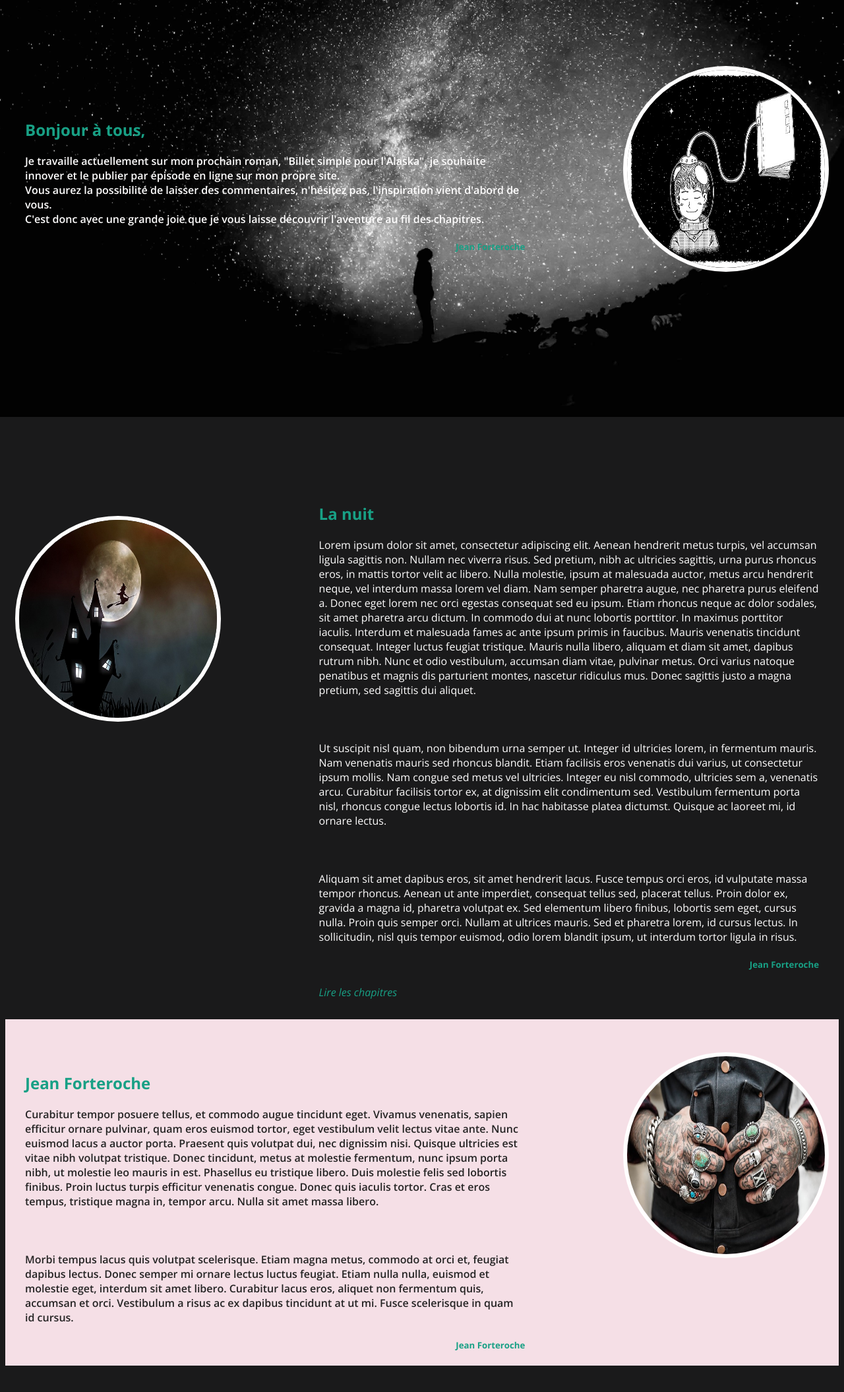
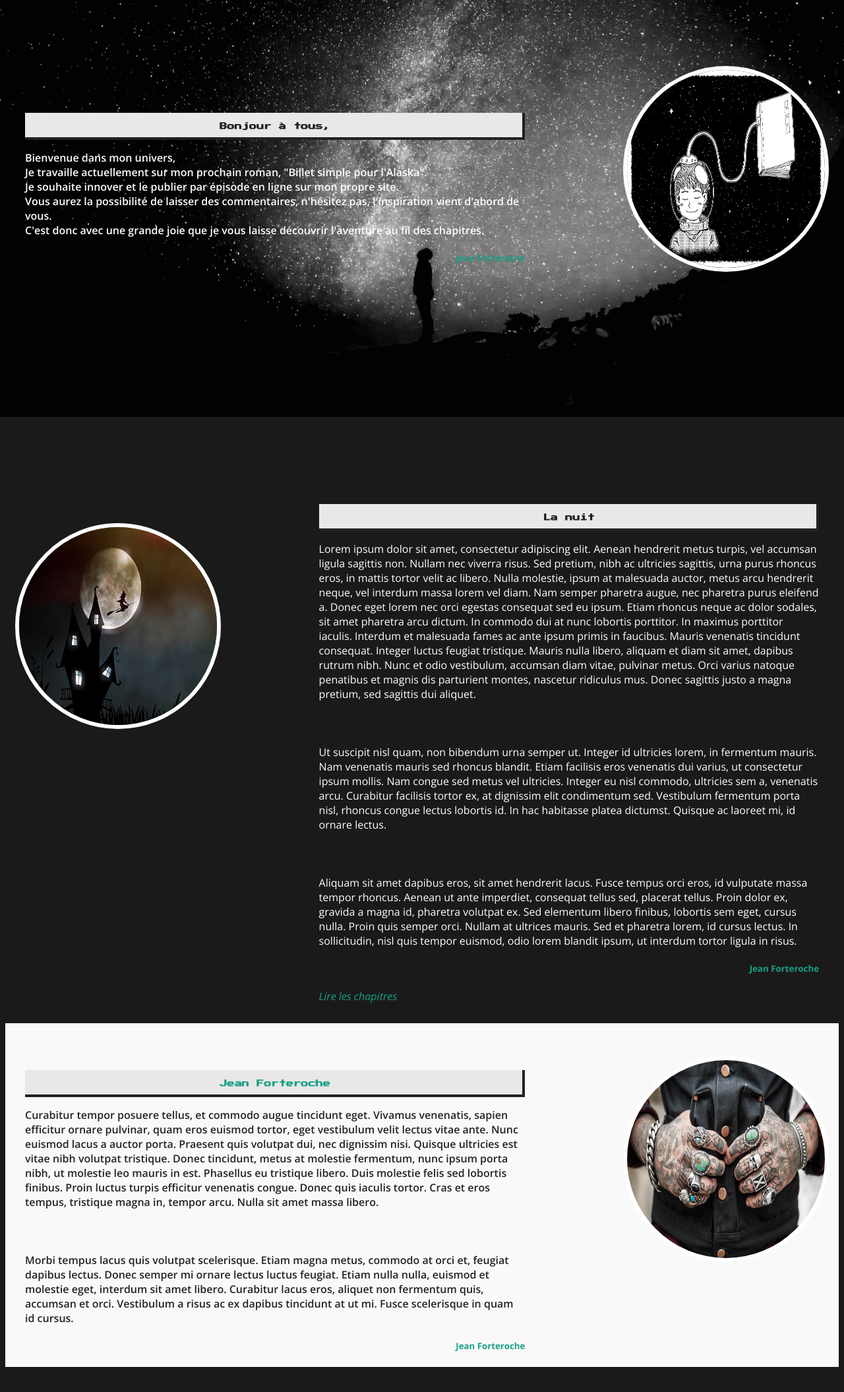
Before and after one commit to b1b1111/Blog-Jean-Forteroche, a PHP site: page /coursphp/ in a window 1280 px wide. Shown: the part 221-2331 px from the top of the page at 66% size. Before the commit the page ends 2291 px from the top, so only its background shows below. Run offline with PHP 8.4, Linux system fonts and the light colour scheme; some libraries are stand-ins or nearby versions.

Commit message:
style global

```diff
--- a/public/css/style.css
+++ b/public/css/style.css
@@ -346,19 +346,19 @@ textarea {
 }
 
 #contact_form input {
-    width: 300px;
-    height: 30px;
+    width: 400px;
+    height: 34px;
 }
 
 #contact_form textarea {
-    width: 300px;
+    width: 400px;
     color: black;
 }
 
 
 /*-----------------------------------------FOOTER-------------------------------------------------*/
 #footer {
-    background: rgb(245, 223, 230);
+    background: rgb(250, 249, 249);
     margin-top: 30px;
     display: flex;
     justify-content: space-between;
@@ -370,6 +370,10 @@ textarea {
     margin: 60px 0 0 30px;
     color: rgb(36, 35, 35);
     font-weight: 600;
+}
+
+#bio h3 {
+    color: #18A085;
 }
 
 #jean_img {
--- a/view/frontend/accueil.php
+++ b/view/frontend/accueil.php
@@ -8,9 +8,11 @@ $menu = view_menu();
 <section id="section_one">
 
     <div id="presentation">
-        <h2>Bonjour à tous, </h2>
+        <h3>Bonjour à tous, </h3>
         <p>
-            Je travaille actuellement sur mon prochain roman, "Billet simple pour l'Alaska", je souhaite innover et le publier par épisode en ligne sur mon propre site.<br />
+            Bienvenue dans mon univers, <br />
+            Je travaille actuellement sur mon prochain roman, "Billet simple pour l'Alaska". <br />
+            Je souhaite innover et le publier par épisode en ligne sur mon propre site.<br />
             Vous aurez la possibilité de laisser des commentaires, n'hésitez pas, l'inspiration vient d'abord de vous. <br />
             C'est donc avec une grande joie que je vous laisse découvrir l'aventure au fil des chapitres.</p>
 
@@ -24,7 +26,7 @@ $menu = view_menu();
 <section id="section_two">
 
     <div id="resum">
-        <h2>La nuit </h2>
+        <h3>La nuit </h3>
         <p>
             Lorem ipsum dolor sit amet, consectetur adipiscing elit. Aenean hendrerit metus turpis, vel accumsan ligula sagittis non. Nullam nec viverra risus. Sed pretium, nibh ac ultricies sagittis, urna purus rhoncus eros, in mattis tortor velit ac libero. Nulla molestie, ipsum at malesuada auctor, metus arcu hendrerit neque, vel interdum massa lorem vel diam. Nam semper pharetra augue, nec pharetra purus eleifend a. Donec eget lorem nec orci egestas consequat sed eu ipsum. Etiam rhoncus neque ac dolor sodales, sit amet pharetra arcu dictum. In commodo dui at nunc lobortis porttitor. In maximus porttitor iaculis. Interdum et malesuada fames ac ante ipsum primis in faucibus. Mauris venenatis tincidunt consequat. Integer luctus feugiat tristique. Mauris nulla libero, aliquam et diam sit amet, dapibus rutrum nibh. Nunc et odio vestibulum, accumsan diam vitae, pulvinar metus. Orci varius natoque penatibus et magnis dis parturient montes, nascetur ridiculus mus. Donec sagittis justo a magna pretium, sed sagittis dui aliquet.<br /><br /><br /><br />
 
@@ -47,7 +49,7 @@ $menu = view_menu();
 
     <div id="footer">
         <div id="bio">
-            <h2>Jean Forteroche</h2>
+            <h3>Jean Forteroche</h3>
             <p>
             Curabitur tempor posuere tellus, et commodo augue tincidunt eget. Vivamus venenatis, sapien efficitur ornare pulvinar, quam eros euismod tortor, eget vestibulum velit lectus vitae ante. Nunc euismod lacus a auctor porta. Praesent quis volutpat dui, nec dignissim nisi. Quisque ultricies est vitae nibh volutpat tristique. Donec tincidunt, metus at molestie fermentum, nunc ipsum porta nibh, ut molestie leo mauris in est. Phasellus eu tristique libero. Duis molestie felis sed lobortis finibus. Proin luctus turpis efficitur venenatis congue. Donec quis iaculis tortor. Cras et eros tempus, tristique magna in, tempor arcu. Nulla sit amet massa libero.<br /><br /><br /><br />
 
--- a/view/frontend/contact.php
+++ b/view/frontend/contact.php
@@ -55,7 +55,7 @@ if(isset($_POST['mailform']))
 					}
 
 					?></textarea><br /><br />
-			<input type="submit" value="Envoyer !" name="mailform"/>
+			<input class="form_btn"  type="submit" value="Envoyer !" name="mailform"/>
 		</form>
 
 		<?php
--- a/view/frontend/listPostView.php
+++ b/view/frontend/listPostView.php
@@ -8,7 +8,6 @@ $menu = view_menu();
 <?php ob_start(); ?>
 <div id="title_articles">
     <h1>Articles</h1>
-    <p><em>Derniers articles du livre,</em><br /><br />
 
     Fusce auctor eros at nisl tempus, quis fermentum augue posuere. Etiam ornare id lacus in sodales. Morbi sagittis tincidunt mauris ac bibendum. <br />
     Vestibulum sit amet mauris congue, aliquam ligula ut, euismod lorem. Proin rutrum dapibus felis at varius. Donec imperdiet dictum tincidunt. Quisque pretium auctor tincidunt. Sed consequat ante nibh,a hendrerit orci sodales id.</p>
```
